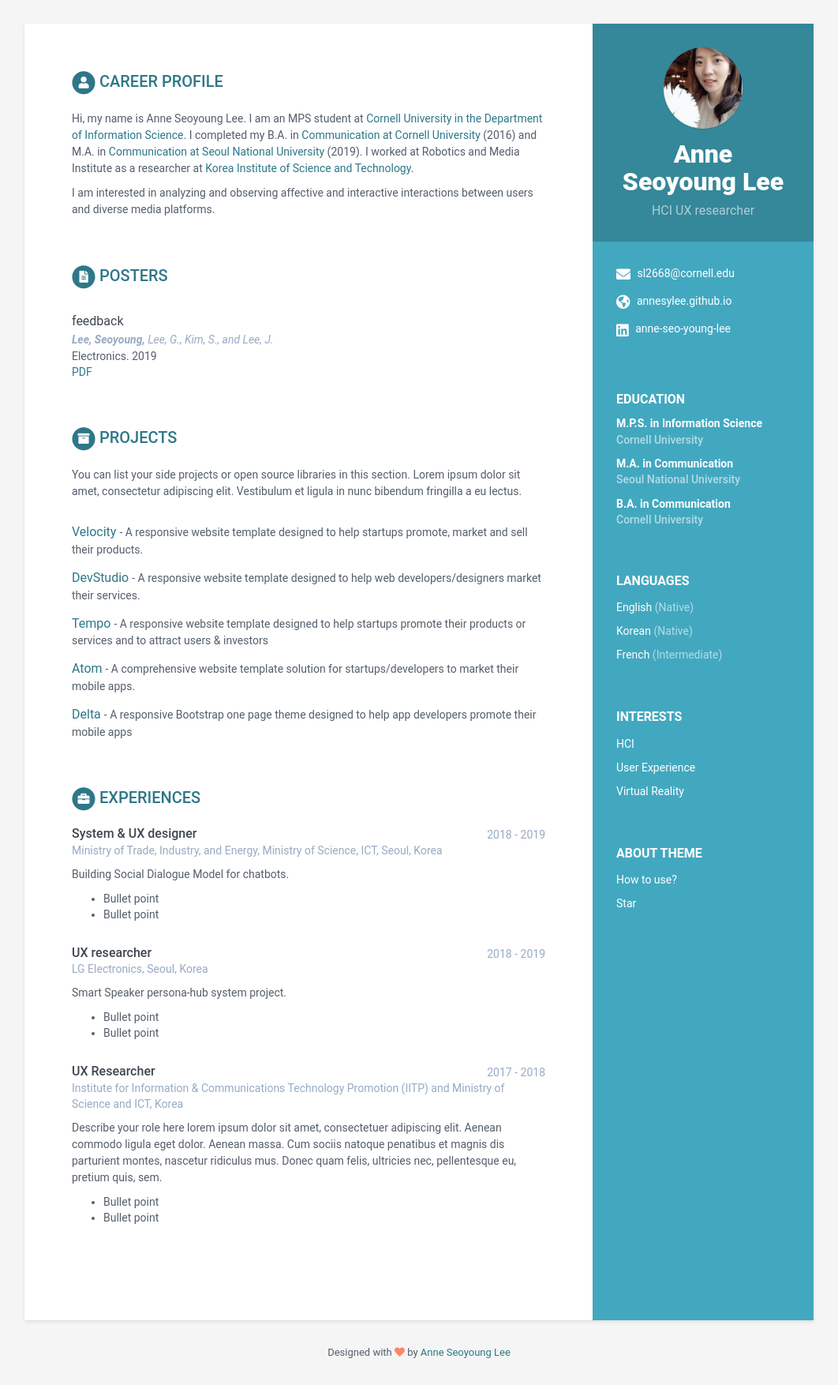
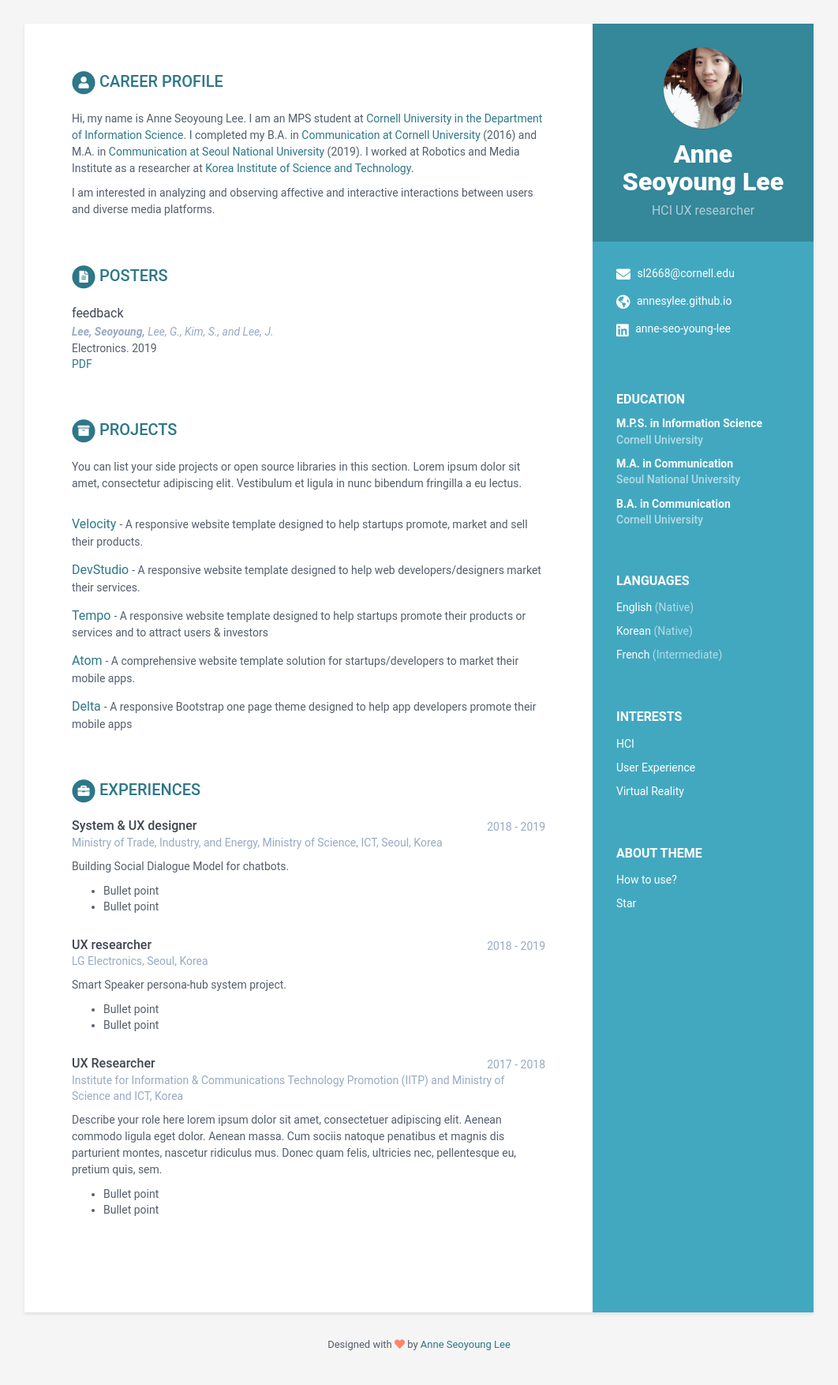
Before and after one commit to annesylee/annesylee.github.io, a Jekyll site: the page built from index.html, in a window 1280 px wide. Shown: the whole page at 79% size, without its empty margins (109-1171 px from the left). Built offline with Jekyll 4.4.1, drawn with Linux system fonts in a browser that asks for light colours.

```diff
--- a/_data/data.yml
+++ b/_data/data.yml
@@ -78,7 +78,7 @@ publications:
 
 publications:
     title: Posters
-    intro: |
+    intro:
     papers:
       - title: feedback
         authors: <strong> Lee, Seoyoung, </strong> Lee, G., Kim, S., and Lee, J.
```
